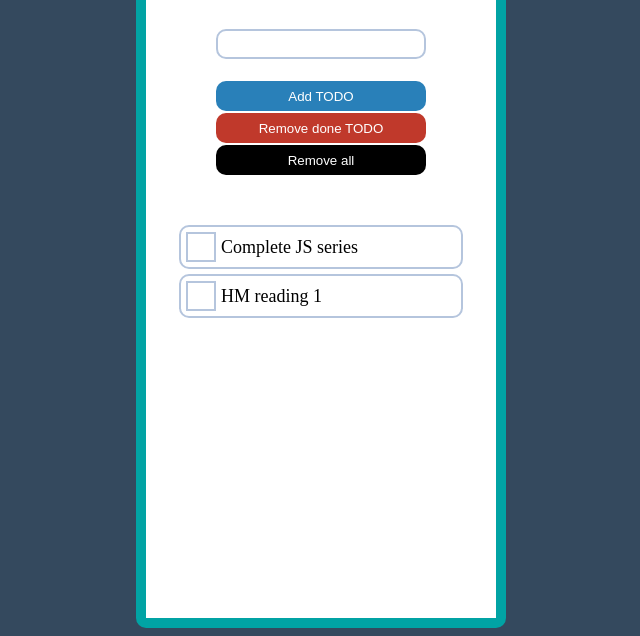
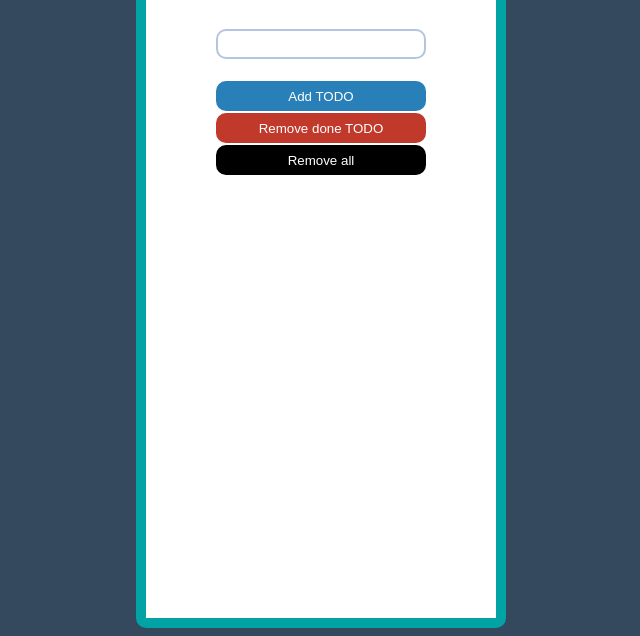
Before and after one commit to Aniruddhmuley2001/ToDo, a plain HTML site: page index.html in a window 1280 px wide. Shown: the part 200-836 px from the top of the page, without its empty margins (319-959 px from the left). Drawn offline with Linux system fonts and the light colour scheme.

Commit message:
Update index.html

```diff
--- a/index.html
+++ b/index.html
@@ -16,14 +16,14 @@
             <button type="button" id="removeAll">Remove all</button>
         </div>
         <ul id="list">
-            <li class="myCheck">
+<!--             <li class="myCheck">
                 <input type="checkbox" id="check">
                 <label>Complete JS series</label>
             </li>
             <li class="myCheck">
                 <input type="checkbox" id="check">
                 <label>HM reading 1</label>
-            </li>
+            </li> -->
         </ul>
     </div>
     <script src="scriptToDo.js"></script>
```
